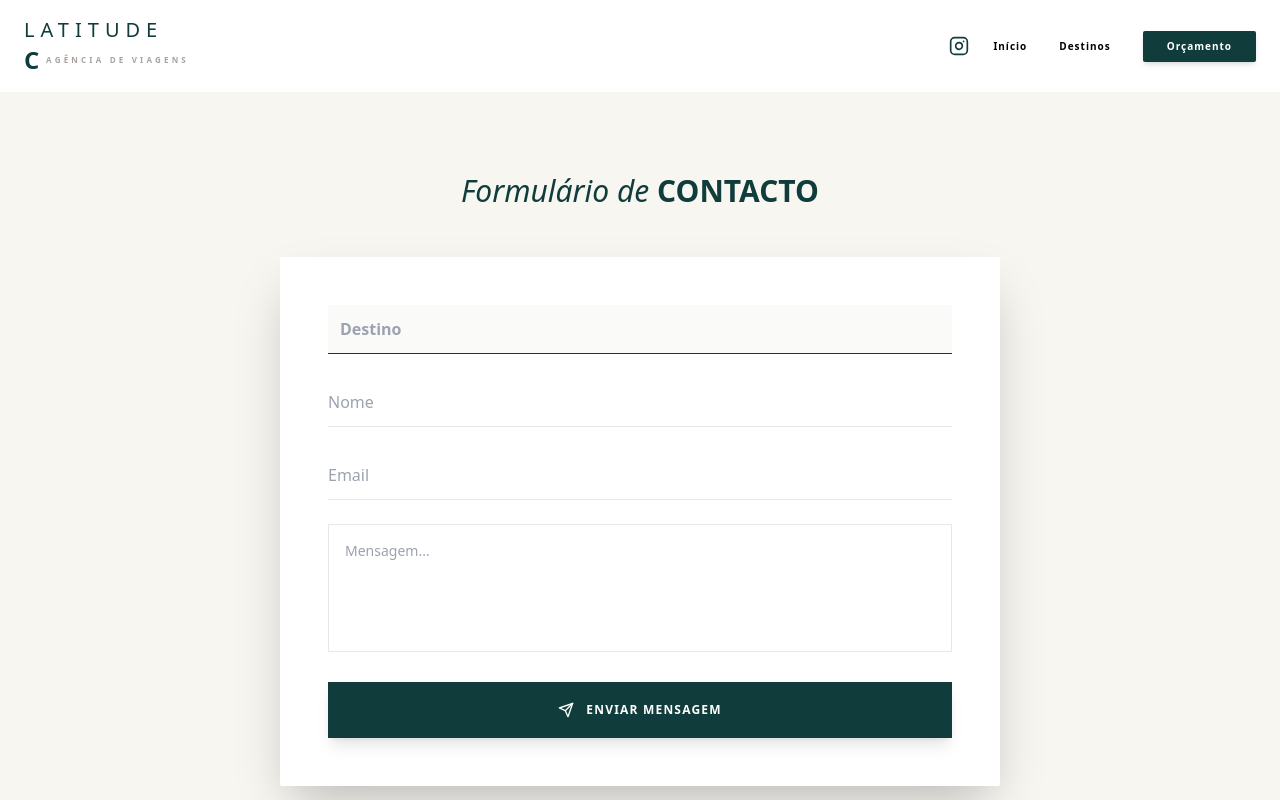
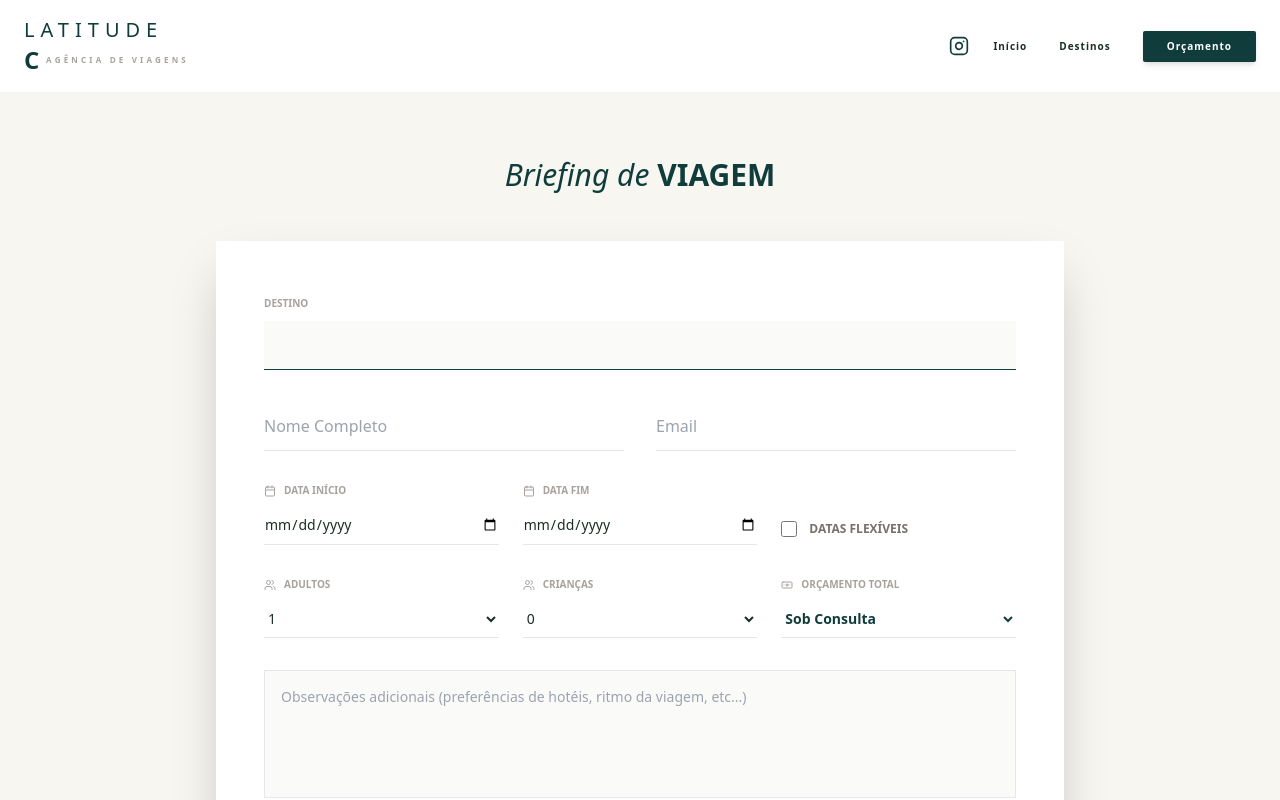
Before and after one commit to mondegobike/AgenciaViagem, a React (Vite) app: page / in a window 1280 px wide. Both pictures are taken after a click on the button "Orçamento". Shown: the top 800 px of the page. Built offline with nearby package versions, Linux system fonts and the light colour scheme.

Commit message:
Update App.jsx

```diff
--- a/src/App.jsx
+++ b/src/App.jsx
@@ -1,5 +1,5 @@
 import React, { useState, useEffect } from 'react';
-import { Instagram, Send, Menu, X, CheckCircle2, ArrowLeft, ChevronRight, MapPin, ShieldCheck } from 'lucide-react';
+import { Instagram, Send, Menu, X, CheckCircle2, ArrowLeft, ChevronRight, MapPin, ShieldCheck, Users, Calendar, Banknote } from 'lucide-react';
 
 function App() {
   const [page, setPage] = useState('home');
@@ -7,17 +7,13 @@ function App() {
   const [isMenuOpen, setIsMenuOpen] = useState(false);
   const [formData, setFormData] = useState({
     nome: '', email: '', destino: '',
-    mensagem: ''
+    inicio: '', fim: '', flexivel: false,
+    adultos: '2', criancas: '0',
+    budget: 'Sob Consulta', mensagem: ''
   });
 
   const instagramUrl = "https://www.instagram.com/latitudec_viagens/";
-
-  // DADOS LEGAIS OBRIGATÓRIOS
   const RNAVT = "13143";
-  const NIF = "500000000"; // Substitui pelo NIF real da empresa
-  const NOME_FISCAL = "DADOS_DA_EMPRESA_LDA"; // Substitui pelo nome oficial da Lda
-  const MORADA = "MORADA_COMPLETA, CODIGO-POSTAL"; // Substitui pela morada da sede
-
   const azulMar = "#103D3B";
 
   const destinosData = [
@@ -47,7 +43,15 @@ function App() {
   const handleFormSubmit = (e) => {
     e.preventDefault();
     const subject = encodeURIComponent(`Pedido de Orçamento: ${formData.destino}`);
-    const body = encodeURIComponent(`Nome: ${formData.nome}\nEmail: ${formData.email}\nDestino: ${formData.destino}\nMensagem: ${formData.mensagem}`);
+    const body = encodeURIComponent(
+      `Nome: ${formData.nome}\n` +
+      `Email: ${formData.email}\n` +
+      `Destino: ${formData.destino}\n` +
+      `Datas: ${formData.inicio} a ${formData.fim} (Flexível: ${formData.flexivel ? 'Sim' : 'Não'})\n` +
+      `Viajantes: ${formData.adultos} Adultos / ${formData.criancas} Crianças\n` +
+      `Budget: ${formData.budget}\n` +
+      `Mensagem: ${formData.mensagem}`
+    );
     window.location.href = `mailto:reservas@latitudec.pt?subject=${subject}&body=${body}`;
   };
 
@@ -61,15 +65,9 @@ function App() {
             <span className="ml-2 text-[8px] tracking-[0.4em] font-bold text-stone-400 uppercase">Agência de Viagens</span>
           </div>
         </div>
-
         <div className="flex items-center gap-6">
-          <a href={instagramUrl} target="_blank" rel="noopener noreferrer" className="text-[#103D3B] hover:opacity-70">
-            <Instagram size={20} />
-          </a>
-          <button className="md:hidden text-[#103D3B]" onClick={() => setIsMenuOpen(!isMenuOpen)}>
-            {isMenuOpen ? <X size={24} /> : <Menu size={24} />}
-          </button>
-
+          <a href={instagramUrl} target="_blank" rel="noopener noreferrer" className="text-[#103D3B] hover:opacity-70"><Instagram size={20} /></a>
+          <button className="md:hidden text-[#103D3B]" onClick={() => setIsMenuOpen(!isMenuOpen)}>{isMenuOpen ? <X size={24} /> : <Menu size={24} />}</button>
           <div className="hidden md:flex items-center gap-8 text-[10px] font-bold uppercase tracking-widest">
             <button onClick={() => {setPage('home'); setSelectedDestino(null);}}>Início</button>
             <button onClick={() => {setPage('destinos'); setSelectedDestino(null);}}>Destinos</button>
@@ -81,31 +79,26 @@ function App() {
   );
 
   return (
-    <div className="min-h-screen bg-[#F7F6F1] font-sans">
+    <div className="min-h-screen bg-[#F7F6F1] font-sans text-[#1A2F23]">
       <Navbar />
 
-      {/* HOME */}
       {page === 'home' && (
         <header className="relative h-[80vh] flex items-center justify-center text-center px-6 overflow-hidden">
           <img src="https://images.unsplash.com/photo-1473448912268-2022ce9509d8?q=80&w=2000" className="absolute inset-0 w-full h-full object-cover brightness-[0.75]" alt="Hero" />
           <div className="relative z-10 space-y-6">
             <h1 className="text-5xl md:text-8xl font-light text-white tracking-tight italic uppercase">O Mundo à sua <span className="font-bold">Medida.</span></h1>
-            <p className="text-white/80 uppercase tracking-[0.4em] text-[10px] font-bold">Especialistas em Experiências de Luxo</p>
             <button onClick={() => setPage('destinos')} className="bg-white px-12 py-4 text-[10px] font-bold uppercase tracking-[0.3em] hover:bg-[#103D3B] hover:text-white transition-all shadow-2xl">Ver Catálogo</button>
           </div>
         </header>
       )}
 
-      {/* LISTA DESTINOS */}
       {page === 'destinos' && !selectedDestino && (
         <section className="py-20 px-6 max-w-7xl mx-auto animate-in fade-in">
           <h2 className="text-4xl font-light text-center mb-16 italic" style={{ color: azulMar }}>Nossos <span className="font-bold uppercase not-italic">Destinos</span></h2>
           <div className="grid md:grid-cols-2 gap-12">
             {destinosData.map((d) => (
               <div key={d.id} className="cursor-pointer group" onClick={() => setSelectedDestino(d)}>
-                <div className="h-[450px] overflow-hidden rounded-sm shadow-xl mb-6">
-                  <img src={d.img} className="w-full h-full object-cover group-hover:scale-105 transition-transform duration-1000" alt={d.title} />
-                </div>
+                <div className="h-[450px] overflow-hidden rounded-sm shadow-xl mb-6"><img src={d.img} className="w-full h-full object-cover group-hover:scale-105 transition-transform duration-1000" alt={d.title} /></div>
                 <h3 className="text-2xl font-bold" style={{ color: azulMar }}>{d.title}</h3>
                 <p className="text-stone-500 text-sm mt-2 mb-4">{d.tagline}</p>
                 <span className="text-[10px] font-bold uppercase tracking-widest border-b-2 pb-1" style={{ borderColor: azulMar, color: azulMar }}>Saber Mais</span>
@@ -115,82 +108,108 @@ function App() {
         </section>
       )}
 
-      {/* DETALHE DESTINO */}
       {selectedDestino && (
         <div className="animate-in fade-in">
           <div className="h-[50vh] relative">
             <img src={selectedDestino.img} className="w-full h-full object-cover" alt={selectedDestino.title} />
-            <button onClick={() => setSelectedDestino(null)} className="absolute top-6 left-6 bg-white/80 p-2 rounded-full hover:bg-white transition-all shadow-lg">
-              <ArrowLeft size={20} style={{ color: azulMar }} />
-            </button>
+            <button onClick={() => setSelectedDestino(null)} className="absolute top-6 left-6 bg-white/80 p-2 rounded-full shadow-lg"><ArrowLeft size={20} style={{ color: azulMar }} /></button>
           </div>
           <div className="max-w-5xl mx-auto py-16 px-6 grid md:grid-cols-3 gap-12">
             <div className="md:col-span-2 space-y-8">
               <h2 className="text-4xl font-bold" style={{ color: azulMar }}>{selectedDestino.title}</h2>
               <div className="space-y-4 pt-6 border-t border-stone-200">
                 {selectedDestino.detalhes.map((item, i) => (
-                  <div key={i} className="flex items-center gap-3">
-                    <CheckCircle2 size={18} style={{ color: azulMar }} />
-                    <span className="text-stone-700">{item}</span>
-                  </div>
+                  <div key={i} className="flex items-center gap-3"><CheckCircle2 size={18} style={{ color: azulMar }} /><span className="text-stone-700">{item}</span></div>
                 ))}
               </div>
             </div>
             <div className="bg-white p-8 rounded-sm shadow-2xl border-t-4 flex flex-col justify-center text-center space-y-6" style={{ borderTopColor: azulMar }}>
-              <h4 className="font-bold uppercase text-xs tracking-widest" style={{ color: azulMar }}>Pedido de Informação</h4>
-              <p className="text-xs text-stone-500 leading-relaxed italic">Consulte as nossas condições exclusivas para este destino.</p>
-              <button onClick={() => {setFormData({...formData, destino: selectedDestino.title}); setPage('contacto'); setSelectedDestino(null);}} className="w-full py-5 text-white font-bold uppercase tracking-widest text-[10px] transition-all hover:brightness-110 flex items-center justify-center gap-2" style={{ backgroundColor: azulMar }}>
-                Solicitar Detalhes <ChevronRight size={14}/>
-              </button>
+              <h4 className="font-bold uppercase text-xs tracking-widest" style={{ color: azulMar }}>Planeie esta Viagem</h4>
+              <button onClick={() => {setFormData({...formData, destino: selectedDestino.title}); setPage('contacto'); setSelectedDestino(null);}} className="w-full py-5 text-white font-bold uppercase tracking-widest text-[10px] transition-all hover:brightness-110 flex items-center justify-center gap-2" style={{ backgroundColor: azulMar }}>Solicitar Orçamento <ChevronRight size={14}/></button>
             </div>
           </div>
         </div>
       )}
 
-      {/* ORÇAMENTO */}
       {page === 'contacto' && (
-        <section className="py-20 px-6 max-w-3xl mx-auto animate-in slide-in-from-bottom-4">
-          <h2 className="text-3xl font-light italic text-center mb-12" style={{ color: azulMar }}>Formulário de <span className="font-bold not-italic uppercase">Contacto</span></h2>
-          <form onSubmit={handleFormSubmit} className="bg-white p-8 md:p-12 shadow-2xl rounded-sm space-y-6">
-            <input type="text" placeholder="Destino" value={formData.destino} className="w-full border-b py-3 outline-none font-bold bg-stone-50 px-3" style={{ borderBottomColor: azulMar, color: azulMar }} onChange={(e) => setFormData({...formData, destino: e.target.value})} />
-            <input type="text" placeholder="Nome" className="w-full border-b py-3 outline-none focus:border-[#103D3B]" required />
-            <input type="email" placeholder="Email" className="w-full border-b py-3 outline-none focus:border-[#103D3B]" required />
-            <textarea placeholder="Mensagem..." className="w-full border p-4 h-32 outline-none focus:border-[#103D3B] text-sm resize-none"></textarea>
+        <section className="py-16 px-6 max-w-4xl mx-auto animate-in slide-in-from-bottom-4">
+          <h2 className="text-3xl font-light italic text-center mb-12" style={{ color: azulMar }}>Briefing de <span className="font-bold not-italic uppercase">Viagem</span></h2>
+          <form onSubmit={handleFormSubmit} className="bg-white p-8 md:p-12 shadow-2xl rounded-sm space-y-8">
+
+            {/* DESTINO */}
+            <div className="space-y-2">
+              <label className="text-[10px] font-bold uppercase text-stone-400">Destino</label>
+              <input type="text" value={formData.destino} className="w-full border-b py-3 outline-none font-bold bg-stone-50 px-3" style={{ borderBottomColor: azulMar, color: azulMar }} onChange={(e) => setFormData({...formData, destino: e.target.value})} />
+            </div>
+
+            <div className="grid md:grid-cols-2 gap-8">
+              <input type="text" placeholder="Nome Completo" className="border-b py-3 outline-none focus:border-[#103D3B]" required onChange={(e) => setFormData({...formData, nome: e.target.value})} />
+              <input type="email" placeholder="Email" className="border-b py-3 outline-none focus:border-[#103D3B]" required onChange={(e) => setFormData({...formData, email: e.target.value})} />
+            </div>
+
+            {/* DATAS E FLEXIBILIDADE */}
+            <div className="grid md:grid-cols-3 gap-6 items-end">
+              <div className="flex flex-col gap-2">
+                <label className="text-[10px] font-bold uppercase text-stone-400 flex items-center gap-2"><Calendar size={12}/> Data Início</label>
+                <input type="date" className="border-b py-2 outline-none text-sm" onChange={(e) => setFormData({...formData, inicio: e.target.value})} />
+              </div>
+              <div className="flex flex-col gap-2">
+                <label className="text-[10px] font-bold uppercase text-stone-400 flex items-center gap-2"><Calendar size={12}/> Data Fim</label>
+                <input type="date" className="border-b py-2 outline-none text-sm" onChange={(e) => setFormData({...formData, fim: e.target.value})} />
+              </div>
+              <div className="flex items-center gap-3 pb-2 cursor-pointer">
+                <input type="checkbox" id="flexivel" className="w-4 h-4 accent-[#103D3B]" onChange={(e) => setFormData({...formData, flexivel: e.target.checked})} />
+                <label htmlFor="flexivel" className="text-xs uppercase font-bold text-stone-500 cursor-pointer">Datas Flexíveis</label>
+              </div>
+            </div>
+
+            {/* PESSOAS E ORÇAMENTO */}
+            <div className="grid md:grid-cols-3 gap-6">
+              <div className="flex flex-col gap-2">
+                <label className="text-[10px] font-bold uppercase text-stone-400 flex items-center gap-2"><Users size={12}/> Adultos</label>
+                <select className="border-b py-2 outline-none text-sm bg-transparent" onChange={(e) => setFormData({...formData, adultos: e.target.value})}>
+                  {[1,2,3,4,5,6].map(n => <option key={n} value={n}>{n}</option>)}
+                  <option value="7+">7+</option>
+                </select>
+              </div>
+              <div className="flex flex-col gap-2">
+                <label className="text-[10px] font-bold uppercase text-stone-400 flex items-center gap-2"><Users size={12}/> Crianças</label>
+                <select className="border-b py-2 outline-none text-sm bg-transparent" onChange={(e) => setFormData({...formData, criancas: e.target.value})}>
+                  {[0,1,2,3,4].map(n => <option key={n} value={n}>{n}</option>)}
+                </select>
+              </div>
+              <div className="flex flex-col gap-2">
+                <label className="text-[10px] font-bold uppercase text-stone-400 flex items-center gap-2"><Banknote size={12}/> Orçamento Total</label>
+                <select className="border-b py-2 outline-none text-sm bg-transparent font-bold" style={{ color: azulMar }} onChange={(e) => setFormData({...formData, budget: e.target.value})}>
+                  <option>Sob Consulta</option>
+                  <option>Até 3.000€</option>
+                  <option>3.000€ - 6.000€</option>
+                  <option>6.000€ - 10.000€</option>
+                  <option>Mais de 10.000€</option>
+                </select>
+              </div>
+            </div>
+
+            <textarea placeholder="Observações adicionais (preferências de hotéis, ritmo da viagem, etc...)" className="w-full border p-4 h-32 outline-none focus:border-[#103D3B] text-sm resize-none bg-stone-50" onChange={(e) => setFormData({...formData, mensagem: e.target.value})}></textarea>
+
             <button type="submit" className="w-full py-5 text-white font-bold uppercase tracking-widest text-xs flex items-center justify-center gap-3 shadow-lg" style={{ backgroundColor: azulMar }}>
-              <Send size={16}/> Enviar Mensagem
+              <Send size={16}/> Enviar Pedido de Orçamento
             </button>
           </form>
         </section>
       )}
 
-      {/* FOOTER LEGAL REFORÇADO */}
       <footer className="py-20 bg-white border-t border-stone-200 px-6">
         <div className="max-w-7xl mx-auto grid md:grid-cols-3 gap-12 text-center md:text-left">
           <div className="space-y-4">
-             <div className="flex flex-col">
-              <span className="text-lg font-light tracking-[0.3em]" style={{ color: azulMar }}>LATITUDE C</span>
-              <span className="text-[10px] font-bold text-stone-400 uppercase">Agência de Viagens</span>
-            </div>
-            <a href={instagramUrl} target="_blank" rel="noopener noreferrer" className="inline-block">
-              <Instagram size={24} style={{ color: azulMar }} />
-            </a>
+             <div className="flex flex-col"><span className="text-lg font-light tracking-[0.3em]" style={{ color: azulMar }}>LATITUDE C</span><span className="text-[10px] font-bold text-stone-400 uppercase">Agência de Viagens</span></div>
+             <a href={instagramUrl} target="_blank" rel="noopener noreferrer" className="inline-block"><Instagram size={24} style={{ color: azulMar }} /></a>
           </div>
-
           <div className="space-y-2 text-[10px] text-stone-500 uppercase tracking-widest font-bold">
-            <div className="flex items-center justify-center md:justify-start gap-2">
-              <ShieldCheck size={14} style={{ color: azulMar }} />
-              <span>RNAVT Nº {RNAVT}</span>
-            </div>
-            <div className="flex items-center justify-center md:justify-start gap-2">
-              <MapPin size={14} style={{ color: azulMar }} />
-              <span>{MORADA}</span>
-            </div>
+            <div className="flex items-center justify-center md:justify-start gap-2"><ShieldCheck size={14} style={{ color: azulMar }} /><span>RNAVT Nº {RNAVT}</span></div>
           </div>
-
           <div className="space-y-2 text-[9px] text-stone-400 uppercase leading-relaxed">
-            <p>{NOME_FISCAL}</p>
-            <p>NIF: {NIF}</p>
-            <p>© 2026 LATITUDE C. Todos os direitos reservados.</p>
+            <p>© 2026 LATITUDE C. Agência de Viagens.</p>
           </div>
         </div>
       </footer>
```
